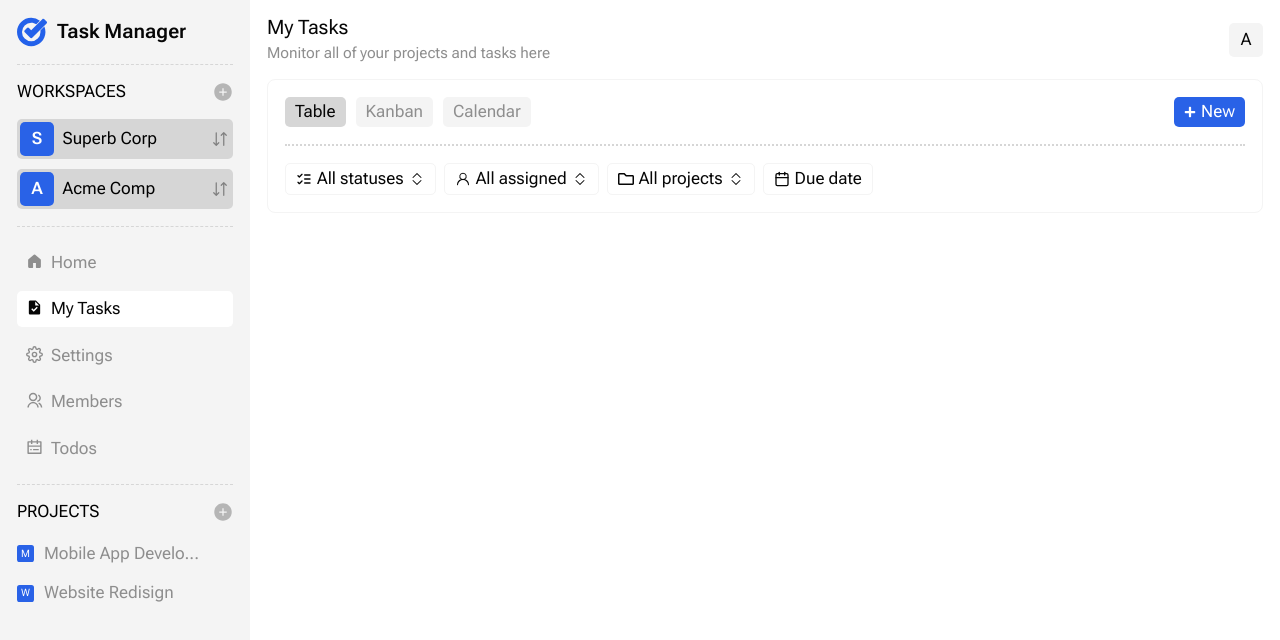
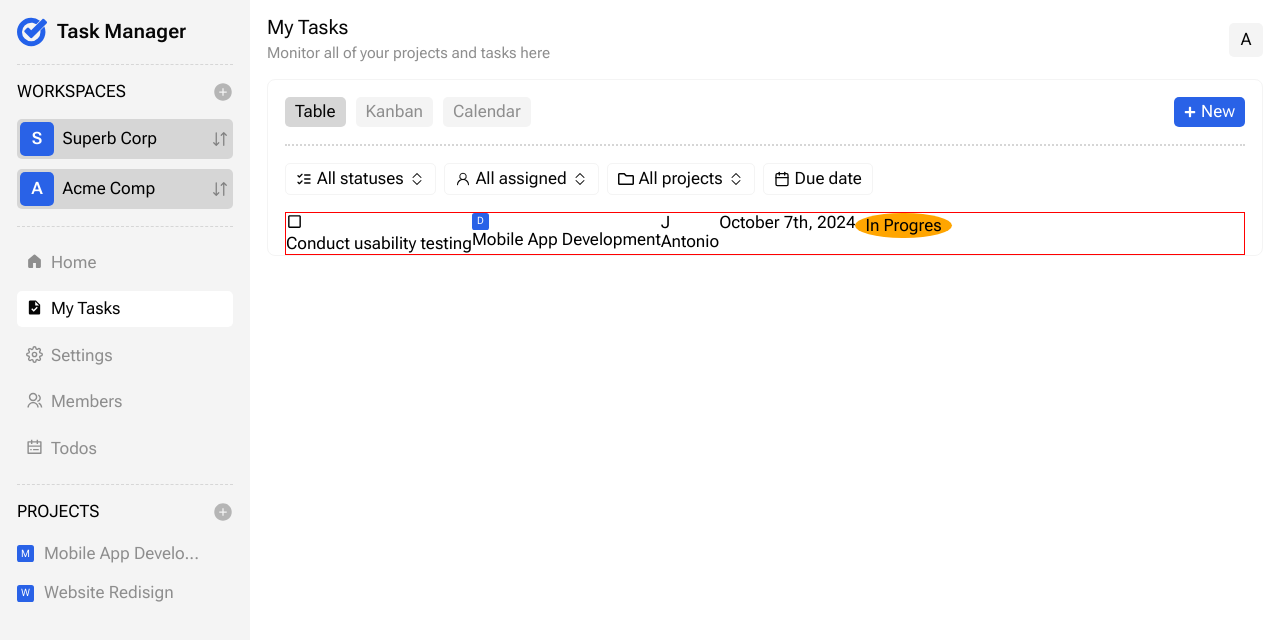
Before and after one commit to webioann/sandbox_prisma, a Next.js app: page /my_tasks/table in a window 1280 px wide. Shown: the top 640 px of the page. Built offline with nearby package versions, Linux system fonts and the light colour scheme.

Commit message:
start create table for tasks and projects

```diff
--- a/app/my_tasks/table/page.tsx
+++ b/app/my_tasks/table/page.tsx
@@ -1,4 +1,5 @@
 import React from 'react'
+import TaskTableItem from '@/components/TaskTableItem/TaskTableItem'
 import { FiCalendar } from "react-icons/fi"
 import { LuListChecks } from "react-icons/lu"
 import { GoPerson } from "react-icons/go"
@@ -37,7 +38,13 @@ export default function TablePage() {
 
 
 
-            <ul className={styles.tasks_full_list}></ul>
+            <ul className={styles.tasks_full_list}>
+                <div className={styles.table_header}>
+
+                </div>
+                <TaskTableItem/>
+
+            </ul>
 
 
 
--- /dev/null
+++ b/components/TaskTableItem/TaskTableItem.tsx
@@ -0,0 +1,37 @@
+import React from 'react'
+import { MdOutlineCheckBox, MdOutlineCheckBoxOutlineBlank } from "react-icons/md"
+import { HiDotsVertical } from "react-icons/hi"
+import styles from './task-table-item.module.scss'
+import BadgeWithSymbol from '../BadgeWithSymbol/BadgeWithSymbol'
+import { PiArrowsDownUp } from "react-icons/pi"
+
+function TaskTableItem() {
+    return (
+        <div className={styles.table_item}>
+            <div className="task_name">
+                <MdOutlineCheckBoxOutlineBlank/>
+                <p>Conduct usability testing</p>
+            </div>
+
+            <div className="project_name">
+                <BadgeWithSymbol variant='cube' symbol='ddd'/>
+                <p>Mobile App Development</p>
+            </div>
+
+            <div className="assigned_person">
+                <div className="rounded_badge">J</div>
+                <p>Antonio</p>
+            </div>
+
+            <div className="due_date">
+                <p>October 7th, 2024</p>
+            </div>
+
+            <div className="task_status">
+                <p className={styles.colored_status}>In Progres</p>
+            </div>
+        </div>
+    )
+}
+
+export default TaskTableItem;
--- /dev/null
+++ b/components/TaskTableItem/task-table-item.module.scss
@@ -0,0 +1,16 @@
+.table_item{
+    display: flex;
+    border: 1px solid red;
+    .tasks_full_list{
+        .table_header{
+
+        }
+    }
+
+
+    .colored_status{
+        background-color: orange;
+        padding: 3px 10px;
+        border-radius: 50%;
+    }
+}
```
